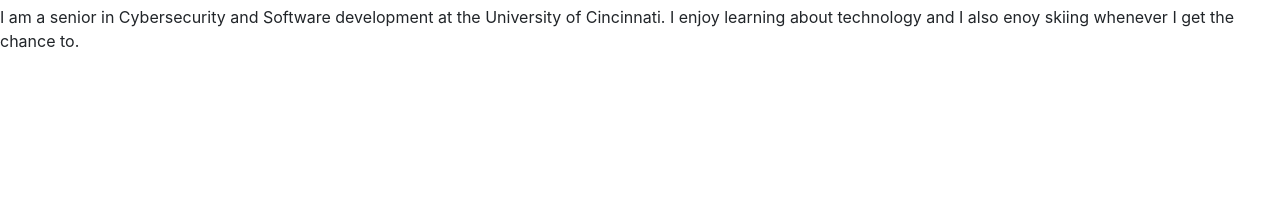
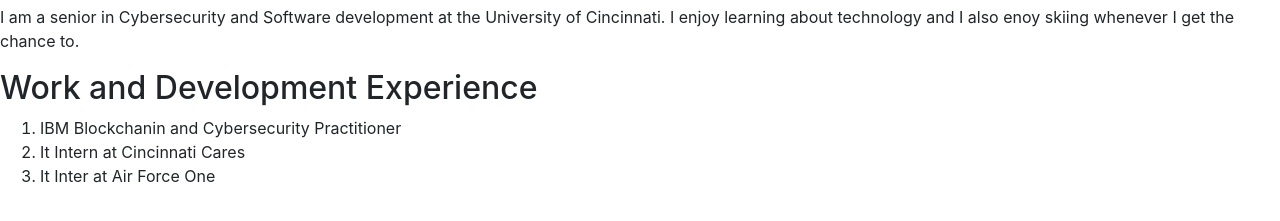
Before and after one commit to it3049c-fall22-henderson/online-portfolio-grantkollar, a website: page index.html in a window 1280 px wide. Shown: the part 397-618 px from the top of the page. Drawn offline with nearby package versions, Linux system fonts and the light colour scheme.

Commit message:
Added experience

```diff
--- a/index.html
+++ b/index.html
@@ -30,6 +30,16 @@
       I enjoy learning about technology and I also enoy skiing whenever I get the chance to.
     </p>
   </div>
+  <div class="section" id="experience">
+    <h2>
+      Work and Development Experience
+    </h2>
+    <ol>
+      <li>IBM Blockchanin and Cybersecurity Practitioner</li>
+      <li>It Intern at Cincinnati Cares</li>
+      <li>It Inter at Air Force One</li>
+    </ol>
+  </div>
 
   <!-- INCLUDE SCRIPTS FILE HERE -->
   <script src="resources/scripts/index.js"></script>
```
